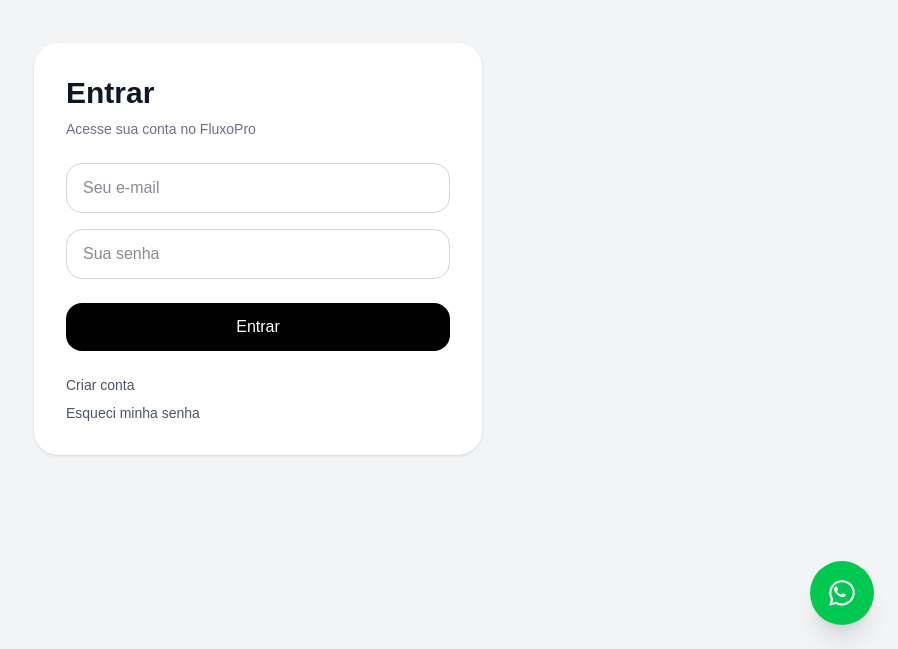
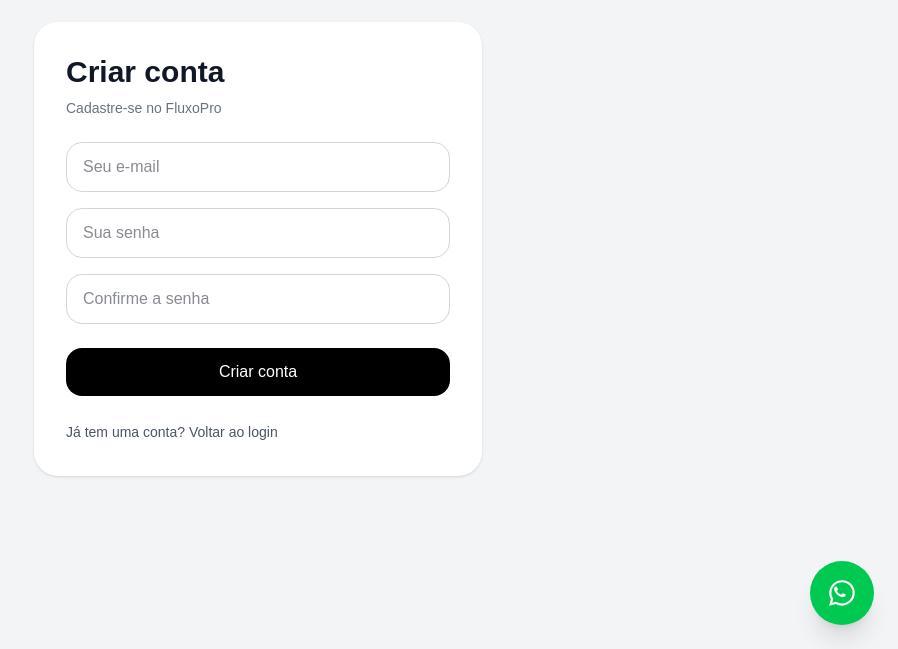
Before and after one commit to Evandrowisky/fluxopro, a Next.js app: page /cadastro in a window 1280 px wide. Shown: the part 151-800 px from the top of the page, without its empty margins (382-1280 px from the left). Built offline with nearby package versions, Linux system fonts and the light colour scheme; no server answers.

Commit message:
ajuste na rota e tela de cadastro

```diff
--- /dev/null
+++ b/app/cadastro/cadastro.tsx
@@ -0,0 +1,124 @@
+'use client'
+
+import Link from 'next/link'
+import { useRouter } from 'next/navigation'
+import { useState } from 'react'
+import { createClient } from '../../lib/supabase/client'
+
+export default function CadastroPage() {
+  const supabase = createClient()
+  const router = useRouter()
+
+  const [email, setEmail] = useState('')
+  const [password, setPassword] = useState('')
+  const [confirmPassword, setConfirmPassword] = useState('')
+  const [error, setError] = useState('')
+  const [success, setSuccess] = useState('')
+  const [loading, setLoading] = useState(false)
+
+  async function handleCadastro(e: React.FormEvent) {
+    e.preventDefault()
+    setError('')
+    setSuccess('')
+
+    if (!email || !password || !confirmPassword) {
+      setError('Preencha todos os campos.')
+      return
+    }
+
+    if (password.length < 6) {
+      setError('A senha deve ter pelo menos 6 caracteres.')
+      return
+    }
+
+    if (password !== confirmPassword) {
+      setError('As senhas não coincidem.')
+      return
+    }
+
+    setLoading(true)
+
+    const { error } = await supabase.auth.signUp({
+      email,
+      password,
+    })
+
+    if (error) {
+      setError(error.message)
+      setLoading(false)
+      return
+    }
+
+    setSuccess('Conta criada com sucesso. Verifique seu e-mail para confirmar o cadastro.')
+
+    setTimeout(() => {
+      router.push('/login')
+    }, 2500)
+  }
+
+  return (
+    <div className="flex min-h-screen items-center justify-center bg-gray-50 px-4">
+      <div className="w-full max-w-2xl rounded-[32px] bg-white p-10 shadow-sm">
+        <h1 className="text-5xl font-bold text-gray-900">Criar conta</h1>
+        <p className="mt-4 text-3xl text-gray-500">
+          Cadastre-se para acessar sua conta no FluxoPro
+        </p>
+
+        {success && (
+          <div className="mt-8 rounded-3xl border border-green-300 bg-green-50 px-6 py-5 text-2xl text-green-700">
+            {success}
+          </div>
+        )}
+
+        {error && (
+          <div className="mt-8 rounded-3xl border border-red-300 bg-red-50 px-6 py-5 text-2xl text-red-700">
+            {error}
+          </div>
+        )}
+
+        <form onSubmit={handleCadastro} className="mt-8 space-y-6">
+          <input
+            type="email"
+            placeholder="Seu e-mail"
+            value={email}
+            onChange={(e) => setEmail(e.target.value)}
+            className="w-full rounded-3xl border border-gray-300 bg-slate-100 px-6 py-5 text-3xl outline-none focus:border-black"
+            required
+          />
+
+          <input
+            type="password"
+            placeholder="Sua senha"
+            value={password}
+            onChange={(e) => setPassword(e.target.value)}
+            className="w-full rounded-3xl border border-gray-300 bg-slate-100 px-6 py-5 text-3xl outline-none focus:border-black"
+            required
+          />
+
+          <input
+            type="password"
+            placeholder="Confirmar senha"
+            value={confirmPassword}
+            onChange={(e) => setConfirmPassword(e.target.value)}
+            className="w-full rounded-3xl border border-gray-300 bg-slate-100 px-6 py-5 text-3xl outline-none focus:border-black"
+            required
+          />
+
+          <button
+            type="submit"
+            disabled={loading}
+            className="w-full rounded-3xl bg-black px-6 py-5 text-3xl text-white transition hover:opacity-90 disabled:cursor-not-allowed disabled:opacity-60"
+          >
+            {loading ? 'Criando conta...' : 'Criar conta'}
+          </button>
+        </form>
+
+        <div className="mt-8">
+          <Link href="/login" className="text-2xl text-gray-600 hover:text-black">
+            Voltar para login
+          </Link>
+        </div>
+      </div>
+    </div>
+  )
+}
--- a/app/cadastro/page.tsx
+++ b/app/cadastro/page.tsx
@@ -3,25 +3,34 @@
 import Link from 'next/link'
 import { useRouter } from 'next/navigation'
 import { useState } from 'react'
-import { createClient } from '../../lib/supabase/client'
+import { createClient } from '../../lib/supabase/client' // Verifique se o caminho está certo
 
-export default function LoginPage() {
+export default function CadastroPage() { // Nome alterado para CadastroPage
   const supabase = createClient()
   const router = useRouter()
 
   const [email, setEmail] = useState('')
-  const [senha, setSenha] = useState('')
+  const [password, setPassword] = useState('')
+  const [confirmPassword, setConfirmPassword] = useState('')
   const [error, setError] = useState('')
+  const [success, setSuccess] = useState('')
   const [loading, setLoading] = useState(false)
 
-  async function handleLogin(e: React.FormEvent) {
+  async function handleCadastro(e: React.FormEvent) {
     e.preventDefault()
     setLoading(true)
     setError('')
+    setSuccess('')
 
-    const { error } = await supabase.auth.signInWithPassword({
+    if (password !== confirmPassword) {
+      setError('As senhas não coincidem.')
+      setLoading(false)
+      return
+    }
+
+    const { error } = await supabase.auth.signUp({
       email,
-      password: senha,
+      password,
     })
 
     if (error) {
@@ -30,26 +39,18 @@ export default function LoginPage() {
       return
     }
 
-    router.push('/painel/dashboard')
-    router.refresh()
+    setSuccess('Conta criada! Verifique seu e-mail.')
+    setTimeout(() => router.push('/login'), 3000)
   }
 
   return (
     <div className="flex min-h-screen items-center justify-center bg-gray-100 px-4">
-      <form
-        onSubmit={handleLogin}
-        className="w-full max-w-md rounded-3xl bg-white p-8 shadow-sm"
-      >
-        <h1 className="text-3xl font-bold text-gray-900">Entrar</h1>
-        <p className="mt-2 text-sm text-gray-500">
-          Acesse sua conta no FluxoPro
-        </p>
+      <form onSubmit={handleCadastro} className="w-full max-w-md rounded-3xl bg-white p-8 shadow-sm">
+        <h1 className="text-3xl font-bold text-gray-900">Criar conta</h1>
+        <p className="mt-2 text-sm text-gray-500">Cadastre-se no FluxoPro</p>
 
-        {error ? (
-          <div className="mt-4 rounded-2xl border border-red-200 bg-red-50 p-4 text-sm text-red-700">
-            {error}
-          </div>
-        ) : null}
+        {error && <div className="mt-4 rounded-2xl border border-red-200 bg-red-50 p-4 text-sm text-red-700">{error}</div>}
+        {success && <div className="mt-4 rounded-2xl border border-green-200 bg-green-50 p-4 text-sm text-green-700">{success}</div>}
 
         <div className="mt-6 space-y-4">
           <input
@@ -60,12 +61,19 @@ export default function LoginPage() {
             className="w-full rounded-2xl border border-gray-300 px-4 py-3 outline-none focus:border-black"
             required
           />
-
           <input
             type="password"
             placeholder="Sua senha"
-            value={senha}
-            onChange={(e) => setSenha(e.target.value)}
+            value={password}
+            onChange={(e) => setPassword(e.target.value)}
+            className="w-full rounded-2xl border border-gray-300 px-4 py-3 outline-none focus:border-black"
+            required
+          />
+          <input
+            type="password"
+            placeholder="Confirme a senha"
+            value={confirmPassword}
+            onChange={(e) => setConfirmPassword(e.target.value)}
             className="w-full rounded-2xl border border-gray-300 px-4 py-3 outline-none focus:border-black"
             required
           />
@@ -76,15 +84,12 @@ export default function LoginPage() {
           disabled={loading}
           className="mt-6 w-full rounded-2xl bg-black px-4 py-3 font-medium text-white hover:opacity-90 disabled:opacity-60"
         >
-          {loading ? 'Entrando...' : 'Entrar'}
+          {loading ? 'Criando...' : 'Criar conta'}
         </button>
 
-        <div className="mt-6 flex flex-col gap-2 text-sm text-gray-600">
-          <Link href="/cadastro" className="hover:underline">
-            Criar conta
-          </Link>
-          <Link href="/reset-senha" className="hover:underline">
-            Esqueci minha senha
+        <div className="mt-6">
+          <Link href="/login" className="text-sm text-gray-600 hover:underline">
+            Já tem uma conta? Voltar ao login
           </Link>
         </div>
       </form>
```
